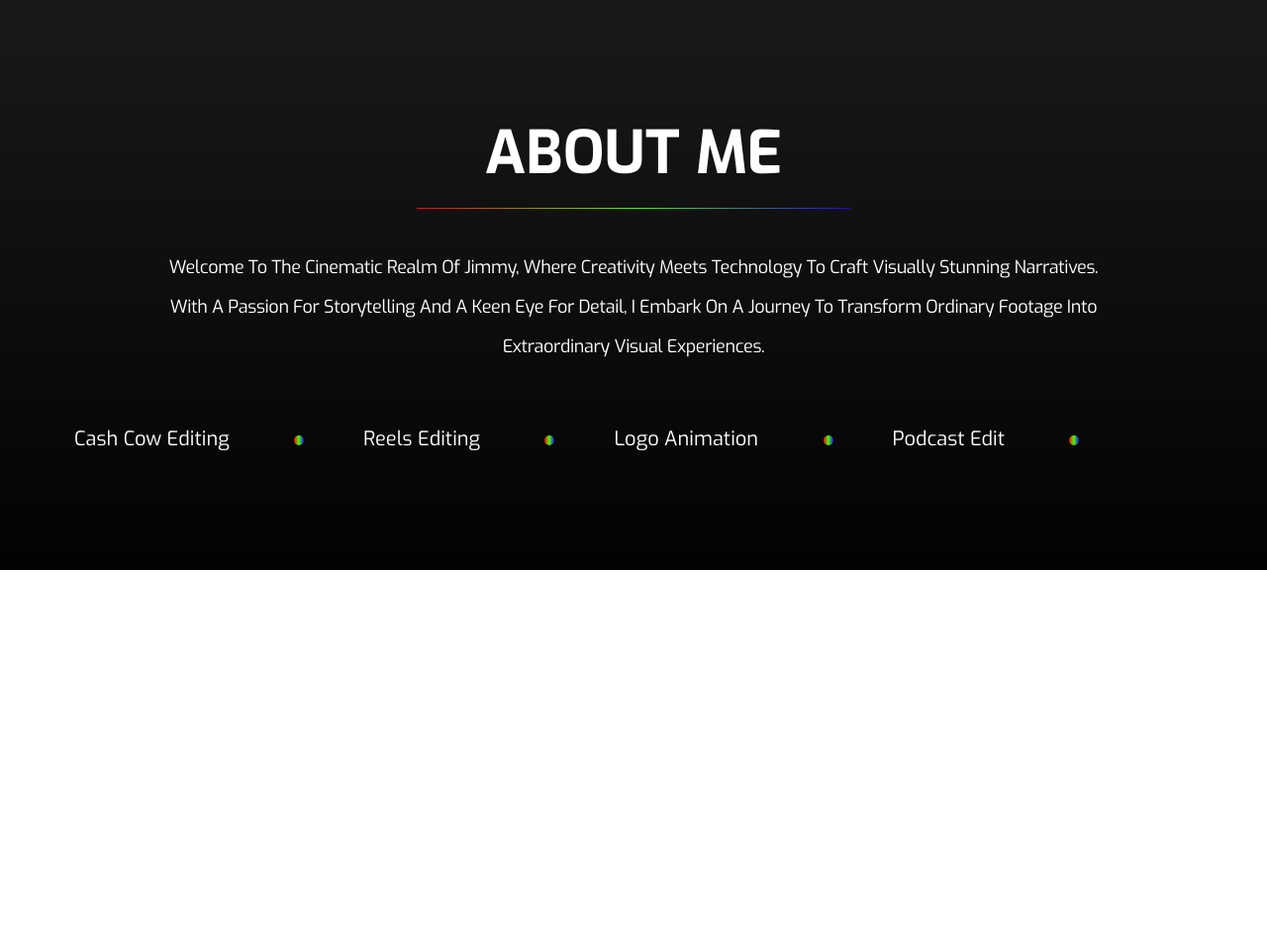
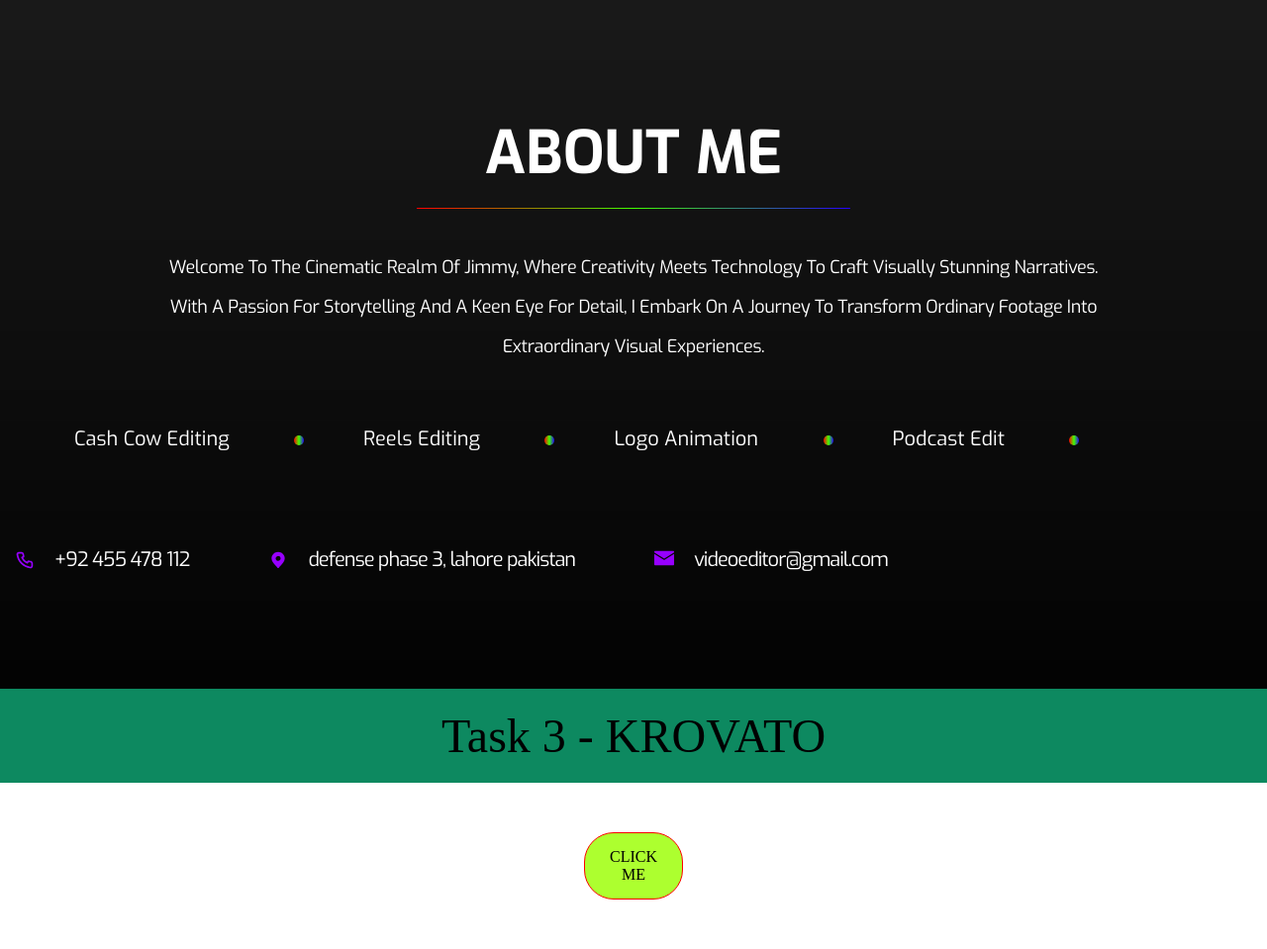
Before and after one commit to Inzhoner/lesson_7, a website: page index.html in a window 1280 px wide. Shown: the whole page at 99% size. Before the commit the page ends 800 px from the top, so only its background shows below. Drawn offline with Linux system fonts and the light colour scheme.

Commit message:
finish About? Krovato

```diff
--- a/css/style.css
+++ b/css/style.css
@@ -56,7 +56,7 @@
 /*// About skills */
 
 .about__skills {
-  margin: 0 auto;
+  margin: 0 auto 100px;
   font-size: 0;
 }
 
@@ -76,7 +76,12 @@
   height: 10px;
   margin-left: 60px;
   border-radius: 100%;
-  background: linear-gradient(90deg, rgba(255, 0, 0, 1) 0%, rgba(66, 255, 0, 1) 50%, rgba(36, 0, 255, 1) 100%);
+  background: linear-gradient(
+    90deg,
+    rgba(255, 0, 0, 1) 0%,
+    rgba(66, 255, 0, 1) 50%,
+    rgba(36, 0, 255, 1) 100%
+  );
 }
 
 .lorem::after {
@@ -87,5 +92,70 @@
   height: 10px;
   margin-left: 60px;
   border-radius: 100%;
-    background: linear-gradient(90deg, rgba(255, 0, 0, 1) 0%, rgba(66, 255, 0, 1) 50%, rgba(36, 0, 255, 1) 100%);
+  background: linear-gradient(
+    90deg,
+    rgba(255, 0, 0, 1) 0%,
+    rgba(66, 255, 0, 1) 50%,
+    rgba(36, 0, 255, 1) 100%
+  );
 }
+
+/* // Contact */
+
+.contact {
+  font-size: 0;
+}
+
+.contact__list {
+  display: inline-block;
+}
+
+.contact__list-item {
+  display: inline-block;
+  color: #fff;
+  font-size: 20px;
+  line-height: 20px;
+  letter-spacing: -1px;
+  margin-right: 80px;
+}
+
+.list-item-img {
+    margin-right: 20px;
+}
+
+
+
+.c_about-section-frame {
+    width: 100%;
+    max-width: 1512px;
+    box-sizing: border-box;
+    align-items: flex-start;
+    flex-direction: column;
+    justify-content: flex-start;
+    background-image: linear-gradient(-180deg,#000000e6 0,#000000fc 100%),linear-gradient(-180deg,#000000e6 0,#000000fc 100%);
+  }
+
+  /* // Task 3 */
+/*//  CORAL_section */
+
+.title {
+    text-align: center;
+    font-size: 48px;
+    background-color: rgb(13, 137, 96);
+    padding: 20px 0;
+}
+.btn-wrapper {
+    text-align: center;
+    padding: 50px 0;
+}
+
+.btn {
+    display: inline-block;
+    width: 100px;
+    padding: 15px;
+    border: 1px solid red;
+    border-radius: 30px;
+    background-color: greenyellow;
+    cursor: pointer;
+    text-align: center;
+}
--- a/index.html
+++ b/index.html
@@ -32,7 +32,33 @@
                     <a href="#">podcast edit</a>
                 </div>
             </div>
+            <div class="contact">
+                <ul class="contact__list">
+                    <li class="contact__list-item">
+                        <a href="#">
+                            <img class="list-item-img" src="./img/call-icon.svg" alt="call icon">+92 455 478 112
+                        </a>
+                    </li>
+                    <li class="contact__list-item">
+                        <a href="#">
+                            <img class="list-item-img" src="./img/location-icon.svg" alt="location icon">defense phase 3, lahore pakistan
+                        </a>
+                    </li>
+                    <li class="contact__list-item">
+                        <a href="#">
+                            <img class="list-item-img" src="./img/email-icon.svg" alt="email icon">videoeditor@gmail.com
+                        </a>
+                    </li>
+                </ul>
+            </div>
         </div>
+    </div>
+    <!--+ Task 3 -->
+    <!-- +KROVATO -->
+    <h1 class="title">Task 3 - KROVATO</h1>
+    <div class="container btn-wrapper">
+        <button class="btn" onclick="window.open('https://inzhoner.github.io/lesson_6/', '_blank')">
+            CLICK ME </button>
     </div>
 </body>
 
```
Also changed, not shown: img/bg.jpg (added), img/call-icon.svg (added), img/email-icon.svg (added), img/location-icon.svg (added). Lines whose indentation alone changed are shown as unchanged.
